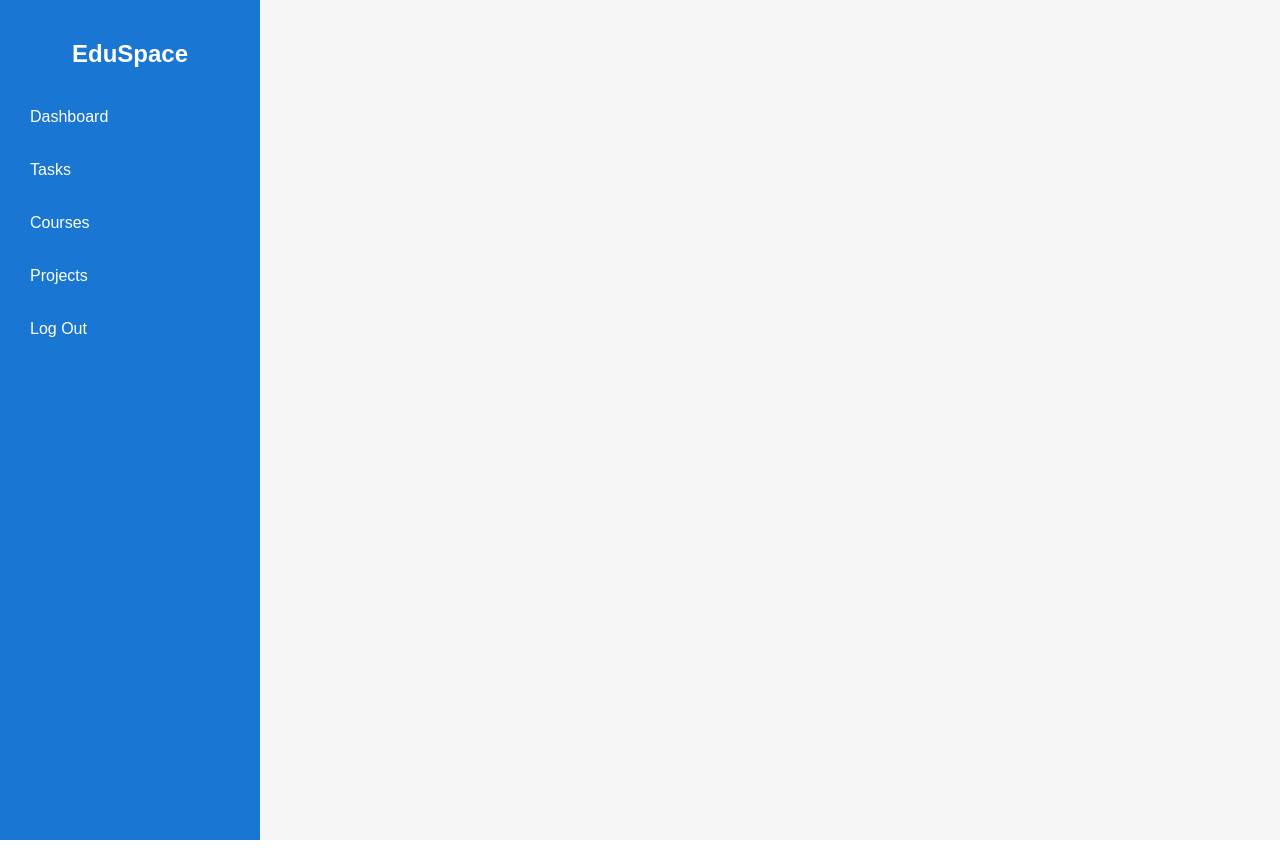
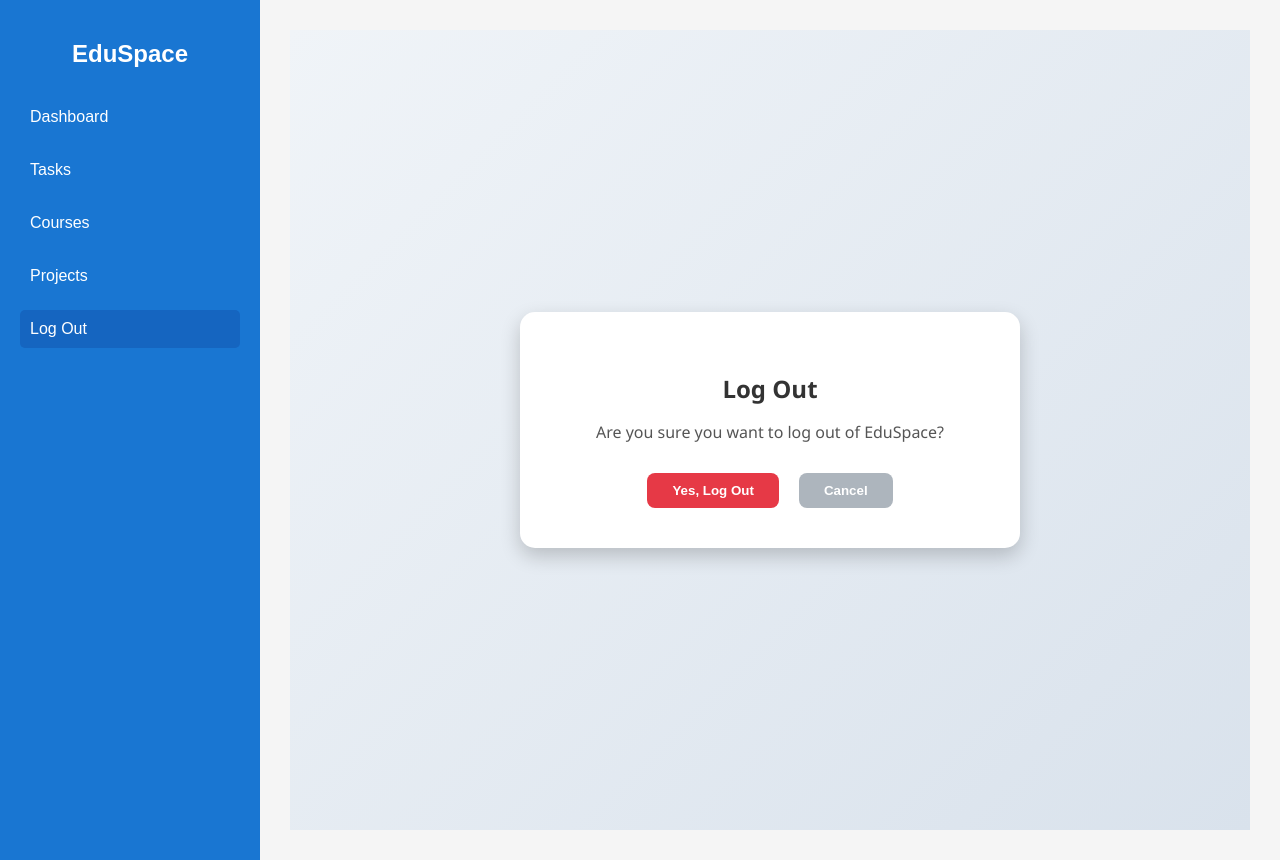
Before and after one commit to benmedikram/projetweb, a React (Create React App) app in the folder front/: page /logOut in a window 1280 px wide. Built offline with nearby package versions, Linux system fonts and the light colour scheme.

Commit message:
Updating background

```diff
--- a/front/src/App.js
+++ b/front/src/App.js
@@ -6,6 +6,7 @@ import Tasks from "./pages/Tasks";
 import Courses from "./pages/Courses";
 import Projects from "./pages/Projects";
 import "./App.css";
+import Logout from "./pages/Logout.jsx";
 import SignIn from "./pages/SignIn.jsx";
 
 const App = () => {
@@ -19,7 +20,8 @@ const App = () => {
       {!isSignInPage && <Sidebar />} {/* Only show sidebar if not SignIn */}
       <div className="main-content">
         <Routes>
-          <Route path="/" element={<SignIn/>} />
+          <Route path="/" element={<SignIn />} />
+          <Route path="/logOut" element={<Logout/>} />
           <Route path="/dashbord" element={<Dashboard />} />
           <Route path="/tasks" element={<Tasks />} />
           <Route path="/courses" element={<Courses />} />
--- a/front/src/components/AuthLayout.jsx
+++ b/front/src/components/AuthLayout.jsx
@@ -6,8 +6,8 @@ export default function AuthLayout({ title, subtitle, children }) {
         {/* Bandeau visuel */}
         <aside className="auth-hero">
           <div className="auth-hero-content">
-            <h1>Welcome 👋</h1>
-            <p>Build your project faster with a clean auth flow.</p>
+            <h1>Welcome !</h1>
+            <p>EduSpace – Your Path to Academic Success.</p>
           </div>
         </aside>
 
--- a/front/src/components/Sidebar.js
+++ b/front/src/components/Sidebar.js
@@ -11,7 +11,7 @@ const Sidebar = () => {
                 <NavLink to="/tasks" className={({ isActive }) => isActive ? "active" : ""}>Tasks</NavLink>
                 <NavLink to="/courses" className={({ isActive }) => isActive ? "active" : ""}>Courses</NavLink>
                 <NavLink to="/projects" className={({ isActive }) => isActive ? "active" : ""}>Projects</NavLink>
-                <NavLink to="/" className={({ isActive}) => isActive ? "active" : ""}>Log Out</NavLink>
+                <NavLink to="/logOut" className={({ isActive}) => isActive ? "active" : ""}>Log Out</NavLink>
             </nav>
         </div>
     );
--- /dev/null
+++ b/front/src/pages/Logout.css
@@ -0,0 +1,70 @@
+/* Full-page background */
+.logout-page {
+    display: flex;
+    justify-content: center;
+    align-items: center;
+    height: 100vh;
+    background: linear-gradient(135deg, #f0f4f8, #d9e2ec);
+    font-family: 'Segoe UI', Tahoma, Geneva, Verdana, sans-serif;
+}
+
+/* Card style */
+.logout-card {
+    background-color: white;
+    padding: 40px 50px;
+    border-radius: 15px;
+    box-shadow: 0 8px 20px rgba(0, 0, 0, 0.2);
+    text-align: center;
+    max-width: 400px;
+    width: 90%;
+}
+
+.logout-card h2 {
+    margin-bottom: 15px;
+    color: #333;
+}
+
+.logout-card p {
+    margin-bottom: 30px;
+    color: #555;
+    font-size: 16px;
+}
+
+/* Buttons container */
+.logout-buttons {
+    display: flex;
+    justify-content: center;
+    gap: 20px;
+}
+
+/* Logout button */
+.logout-btn {
+    padding: 10px 25px;
+    background-color: #e63946;
+    color: white;
+    border: none;
+    border-radius: 8px;
+    cursor: pointer;
+    font-weight: bold;
+    transition: 0.3s;
+}
+
+.logout-btn:hover {
+    background-color: #d62839;
+}
+
+/* Cancel button */
+.cancel-btn {
+    padding: 10px 25px;
+    background-color: #adb5bd;
+    color: white;
+    border: none;
+    border-radius: 8px;
+    cursor: pointer;
+    font-weight: bold;
+    transition: 0.3s;
+}
+
+.cancel-btn:hover {
+    background-color: #868e96;
+}
--- /dev/null
+++ b/front/src/pages/Logout.jsx
@@ -0,0 +1,36 @@
+import React from "react";
+import { useNavigate } from "react-router-dom";
+import "./Logout.css";
+
+const Logout = () => {
+    const navigate = useNavigate();
+
+    const handleLogout = () => {
+        localStorage.removeItem("user");
+        sessionStorage.removeItem("user");
+        navigate("/");
+    };
+
+    const handleCancel = () => {
+        navigate("/dashboard");
+    };
+
+    return (
+        <div className="logout-page">
+        <div className="logout-card">
+            <h2>Log Out</h2>
+            <p>Are you sure you want to log out of EduSpace?</p>
+            <div className="logout-buttons">
+            <button className="logout-btn" onClick={handleLogout}>
+                Yes, Log Out
+            </button>
+            <button className="cancel-btn" onClick={handleCancel}>
+                Cancel
+            </button>
+            </div>
+        </div>
+        </div>
+    );
+};
+
+export default Logout;
--- a/front/src/pages/Projects.css
+++ b/front/src/pages/Projects.css
@@ -1,6 +1,8 @@
 .projects-container {
   padding: 20px;
+  min-height: 100vh;
   font-family: Arial, sans-serif;
+  background: linear-gradient(135deg, #0f172a 0%, #1e293b 100%);
 }
 
 .add-project {
--- a/front/src/pages/Tasks.css
+++ b/front/src/pages/Tasks.css
@@ -1,10 +1,17 @@
 .tasks-container {
     padding: 20px;
+    min-height: 100vh;
+    background: linear-gradient(135deg, #0f172a 0%, #1e293b 100%);
 }
 
 h1 {
     font-size: 28px;
     font-weight: bold;
+    color: #eee;
+}
+
+p {
+    color: #ccc;
 }
 
 .add-task-box {
```
